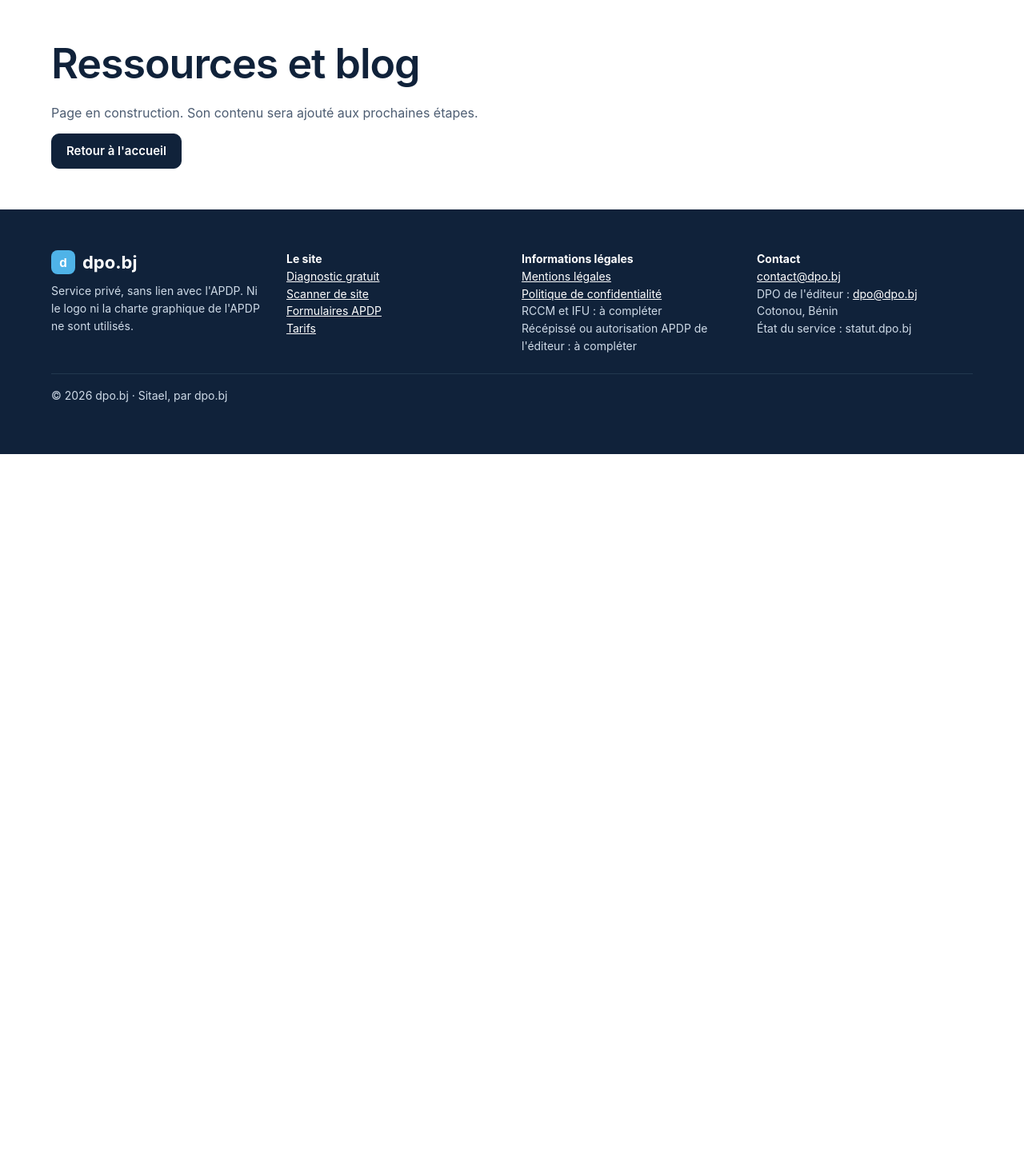
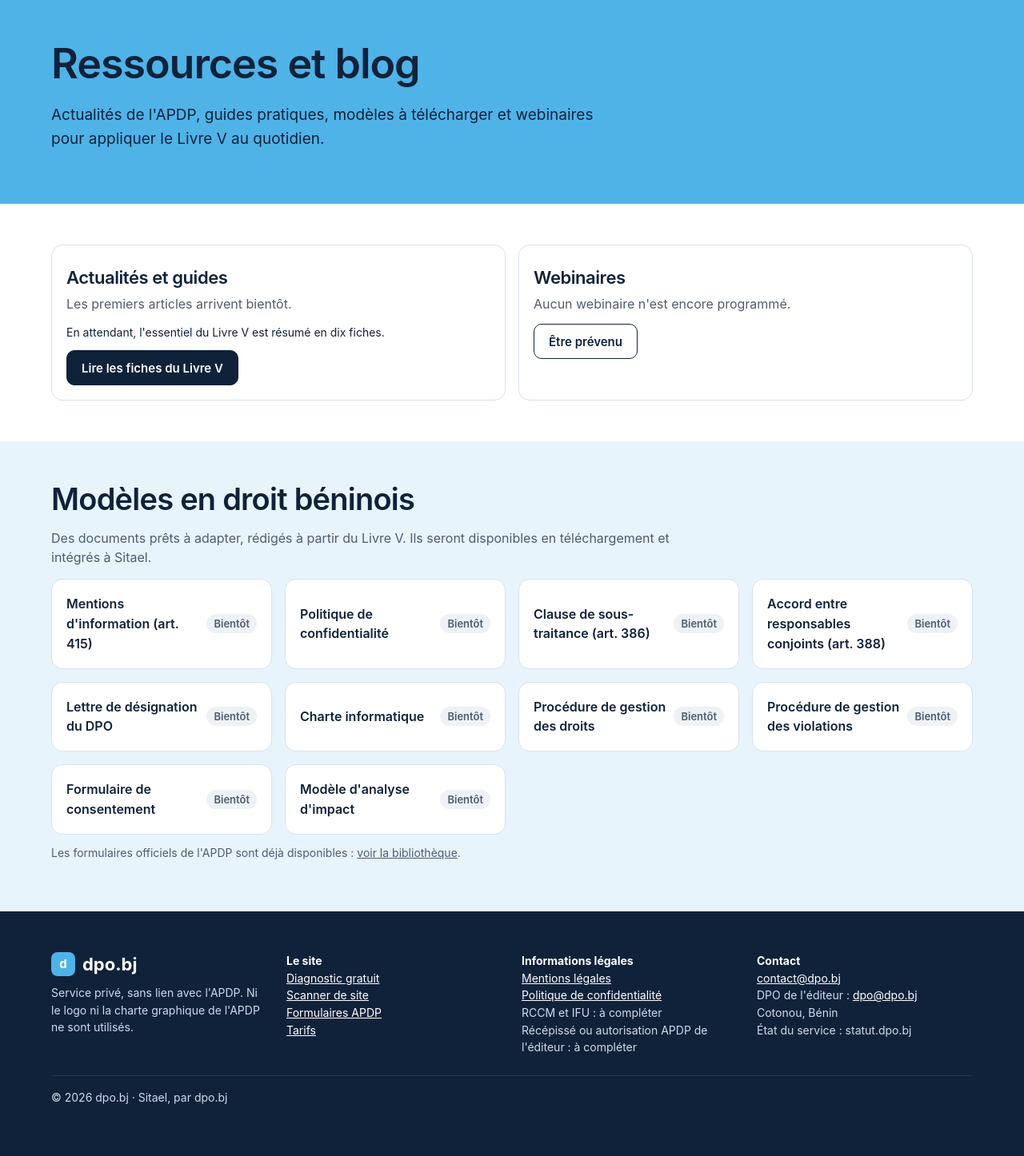
Before and after one commit to houedonoufils-stack/dpo-bj, a Laravel app: page /ressources in a window 1280 px wide. Shown: the part 97-1543 px from the top of the page at 80% size. Before the commit the page ends 665 px from the top, so only its background shows below. Run offline with Laravel 12, Linux system fonts and the light colour scheme.

Commit message:
Site dpo.bj - Étape 9 : Académie, ressources et blog

```diff
--- /dev/null
+++ b/app/Http/Controllers/Site/ApprendreController.php
@@ -0,0 +1,25 @@
+<?php
+
+namespace App\Http\Controllers\Site;
+
+use App\Http\Controllers\Controller;
+use Illuminate\View\View;
+
+class ApprendreController extends Controller
+{
+    /** Page « Académie » (section 4.1 du cahier des charges). */
+    public function academie(): View
+    {
+        return view('site.academie', [
+            'formations' => config('apprendre.formations'),
+        ]);
+    }
+
+    /** Page « Ressources et blog » (section 4.1). */
+    public function ressources(): View
+    {
+        return view('site.ressources', [
+            'modeles' => config('apprendre.modeles'),
+        ]);
+    }
+}
--- /dev/null
+++ b/config/apprendre.php
@@ -0,0 +1,40 @@
+<?php
+
+/*
+|--------------------------------------------------------------------------
+| Académie et Ressources (section 4.1 du cahier des charges)
+|--------------------------------------------------------------------------
+| Intitulés des formations PROVISOIRES : le catalogue reste à finaliser.
+*/
+
+return [
+
+    'formations' => [
+        ['titre' => 'Les fondamentaux du Livre V', 'public' => 'Tous publics : dirigeants, managers, référents',
+         'duree' => '1 jour', 'texte' => 'Champ d\'application, principes, formalités, droits des personnes, sanctions.'],
+        ['titre' => 'Réussir ses formalités APDP', 'public' => 'Responsables du traitement, juristes',
+         'duree' => '1 jour', 'texte' => 'Déclaration, autorisation, formulaire unique et annexes, suivi des délais.'],
+        ['titre' => 'Exercer la fonction de DPO au Bénin', 'public' => 'DPO désignés ou futurs DPO',
+         'duree' => '3 jours', 'texte' => 'Missions (art. 432), registre, conseil, contrôle, relations avec l\'APDP, rapport annuel.'],
+        ['titre' => "Mener une analyse d'impact (AIPD)", 'public' => 'DPO, chefs de projet',
+         'duree' => '1 jour', 'texte' => 'Déclencheurs (art. 428), évaluation des risques, mesures, consultation préalable.'],
+        ['titre' => 'Gérer une violation de données', 'public' => 'DPO, équipes informatiques, direction',
+         'duree' => '½ journée', 'texte' => 'Détection, qualification, notification sans délai (art. 427), retour d\'expérience.'],
+        ['titre' => 'Sécurité des données pour les équipes informatiques', 'public' => 'DSI, administrateurs, développeurs',
+         'duree' => '1 jour', 'texte' => 'Mesures de l\'art. 426 : chiffrement, accès, sauvegardes, journalisation, tests.'],
+    ],
+
+    'modeles' => [
+        "Mentions d'information (art. 415)",
+        'Politique de confidentialité',
+        'Clause de sous-traitance (art. 386)',
+        'Accord entre responsables conjoints (art. 388)',
+        'Lettre de désignation du DPO',
+        'Charte informatique',
+        'Procédure de gestion des droits',
+        'Procédure de gestion des violations',
+        'Formulaire de consentement',
+        "Modèle d'analyse d'impact",
+    ],
+
+];
--- a/public/css/site.css
+++ b/public/css/site.css
@@ -227,3 +227,6 @@ section[id] { scroll-margin-top: 80px; }
 .offre-phare { border: 2px solid var(--or); }
 .prix { font: 600 30px/1.1 Outfit, Inter, sans-serif; margin-top: 8px; }
 .prix small { font: 500 14px Inter, system-ui, sans-serif; color: var(--mut); }
+
+/* ===== Académie et ressources ===== */
+.modele { display: flex; justify-content: space-between; align-items: center; gap: 10px; font-weight: 600; }
--- /dev/null
+++ b/resources/views/site/ressources.blade.php
@@ -0,0 +1,55 @@
+@extends('layouts.site')
+
+@section('title', 'Ressources et blog')
+
+@section('content')
+
+    <section class="band hero" style="padding-bottom:clamp(28px,4vw,64px)">
+        <div class="wrap">
+            <h1>Ressources et blog</h1>
+            <p class="lead">
+                Actualités de l'APDP, guides pratiques, modèles à télécharger et webinaires
+                pour appliquer le Livre V au quotidien.
+            </p>
+        </div>
+    </section>
+
+    <section class="band">
+        <div class="wrap grid g2">
+            <div class="card">
+                <h2 class="h3">Actualités et guides</h2>
+                <p class="mut">Les premiers articles arrivent bientôt.</p>
+                <p class="small">En attendant, l'essentiel du Livre V est résumé en dix fiches.</p>
+                <a class="btn pri" href="{{ route('site.livre-v') }}">Lire les fiches du Livre V</a>
+            </div>
+            <div class="card">
+                <h2 class="h3">Webinaires</h2>
+                <p class="mut">Aucun webinaire n'est encore programmé.</p>
+                <a class="btn" href="{{ route('site.contact') }}">Être prévenu</a>
+            </div>
+        </div>
+    </section>
+
+    <section class="band fond-ciel">
+        <div class="wrap">
+            <h2>Modèles en droit béninois</h2>
+            <p class="mut" style="max-width:780px">
+                Des documents prêts à adapter, rédigés à partir du Livre V. Ils seront disponibles
+                en téléchargement et intégrés à Sitael.
+            </p>
+            <div class="grid g3" style="margin-top:14px">
+                @foreach ($modeles as $modele)
+                    <div class="card modele">
+                        <span>{{ $modele }}</span>
+                        <span class="tag t-n">Bientôt</span>
+                    </div>
+                @endforeach
+            </div>
+            <p class="small mut" style="margin-top:12px">
+                Les formulaires officiels de l'APDP sont déjà disponibles :
+                <a href="{{ route('site.formulaires') }}">voir la bibliothèque</a>.
+            </p>
+        </div>
+    </section>
+
+@endsection
--- a/routes/web.php
+++ b/routes/web.php
@@ -13,6 +13,7 @@ use App\Http\Controllers\Site\SolutionsController;
 use App\Http\Controllers\Site\LivreVController;
 use App\Http\Controllers\Site\FormulairesController;
 use App\Http\Controllers\Site\TarifsController;
+use App\Http\Controllers\Site\ApprendreController;
 
 /*
 |--------------------------------------------------------------------------
@@ -30,8 +31,8 @@ Route::name('site.')->group(function () {
     Route::get('/services', [SolutionsController::class, 'services'])->name('services');
     Route::get('/livre-v', LivreVController::class)->name('livre-v');
     Route::get('/formulaires', FormulairesController::class)->name('formulaires');
-    Route::view('/ressources', 'site.page', ['titre' => 'Ressources et blog'])->name('ressources');
-    Route::view('/academie', 'site.page', ['titre' => 'Académie'])->name('academie');
+    Route::get('/academie', [ApprendreController::class, 'academie'])->name('academie');
+    Route::get('/ressources', [ApprendreController::class, 'ressources'])->name('ressources');
     Route::get('/tarifs', TarifsController::class)->name('tarifs');
     Route::view('/contact', 'site.page', ['titre' => 'Contact'])->name('contact');
     Route::view('/scanner', 'site.page', ['titre' => 'Scanner de site'])->name('scanner');
```
Also changed, not shown: resources/views/site/academie.blade.php (added, +58 -0 lines), tests/Feature/site/ApprendreTest.php (added, +27 -0 lines).
